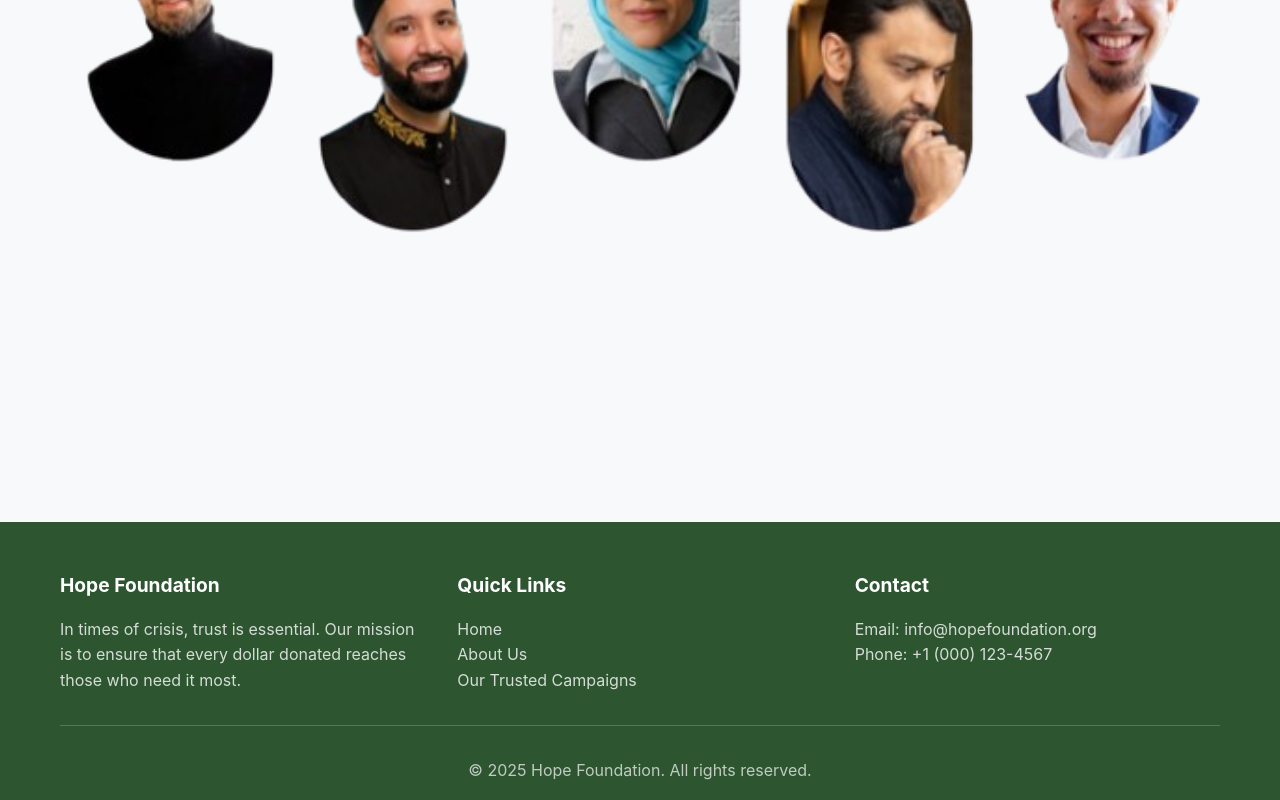
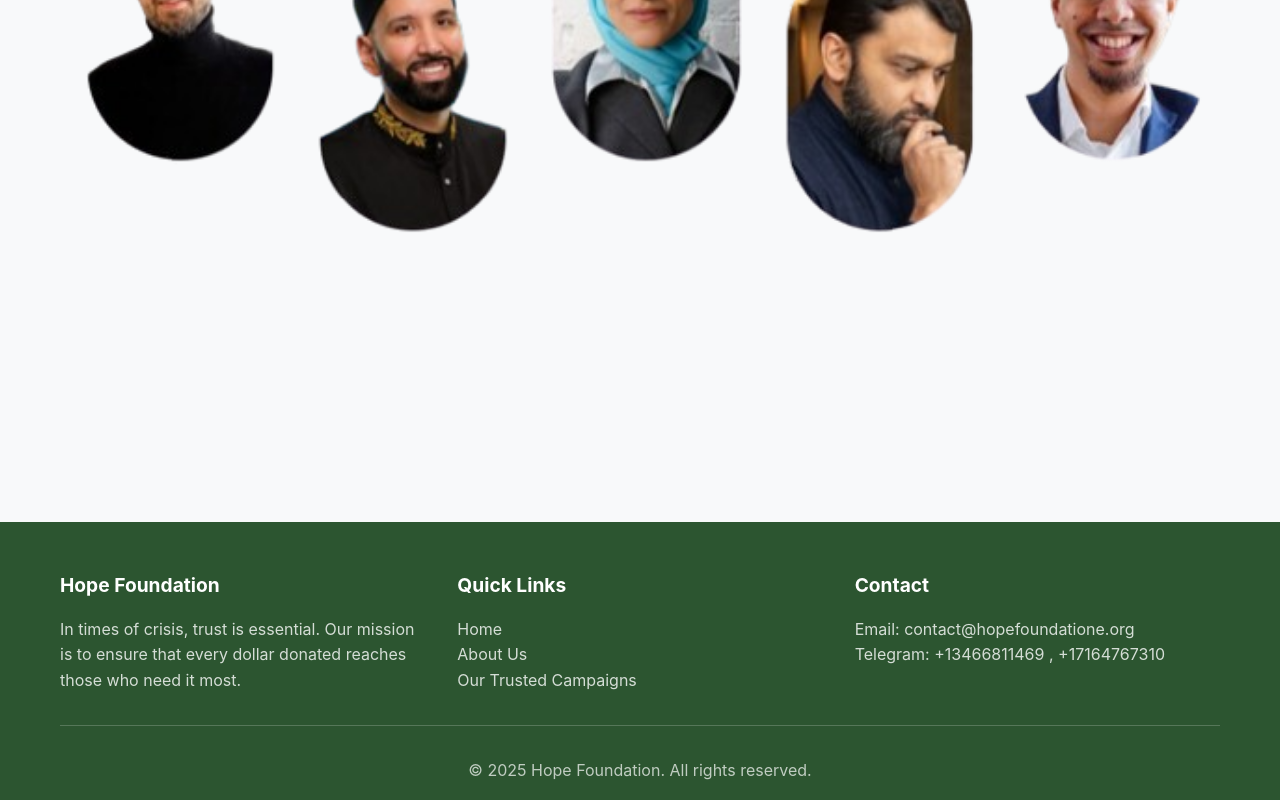
Before and after one commit to Ammb305/gfm-donation, a Next.js app: page / in a window 1280 px wide. Shown: the part 1960-2760 px from the top of the page. Built offline with nearby package versions, Linux system fonts and the light colour scheme.

Commit message:
added telegram contact

```diff
--- a/components/Layout.js
+++ b/components/Layout.js
@@ -124,8 +124,8 @@ export default function Layout({ children, title = "Hope Foundation - Making a D
             </div>
             <div className="footer-section">
               <h4>Contact</h4>
-              <p>Email: info@hopefoundation.org</p>
-              <p>Phone: +1 (000) 123-4567</p>
+              <p>Email: contact@hopefoundatione.org</p>
+              <p>Telegram: +13466811469 , +17164767310</p>
             </div>
           </div>
           <div className="footer-bottom">
```
